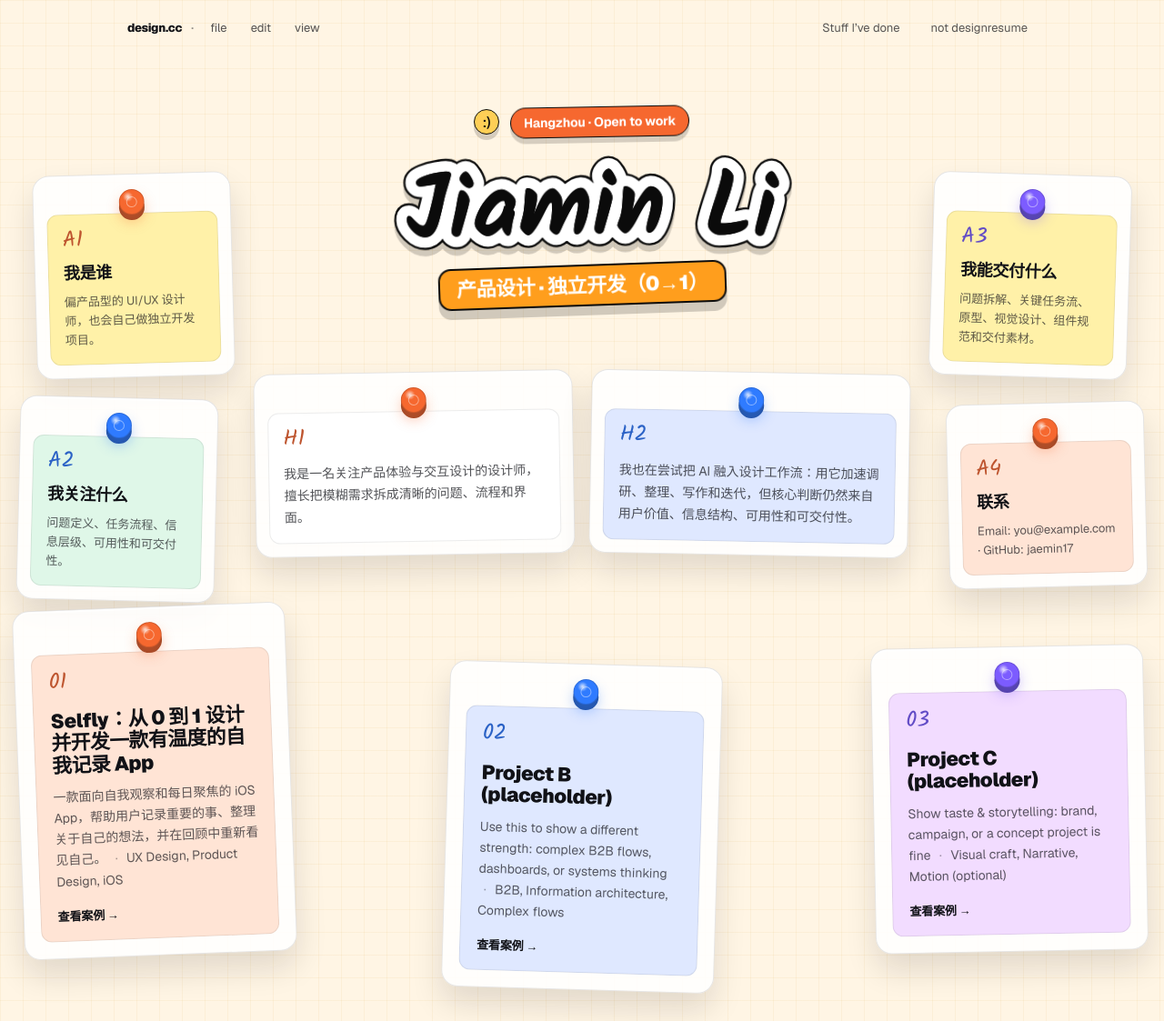
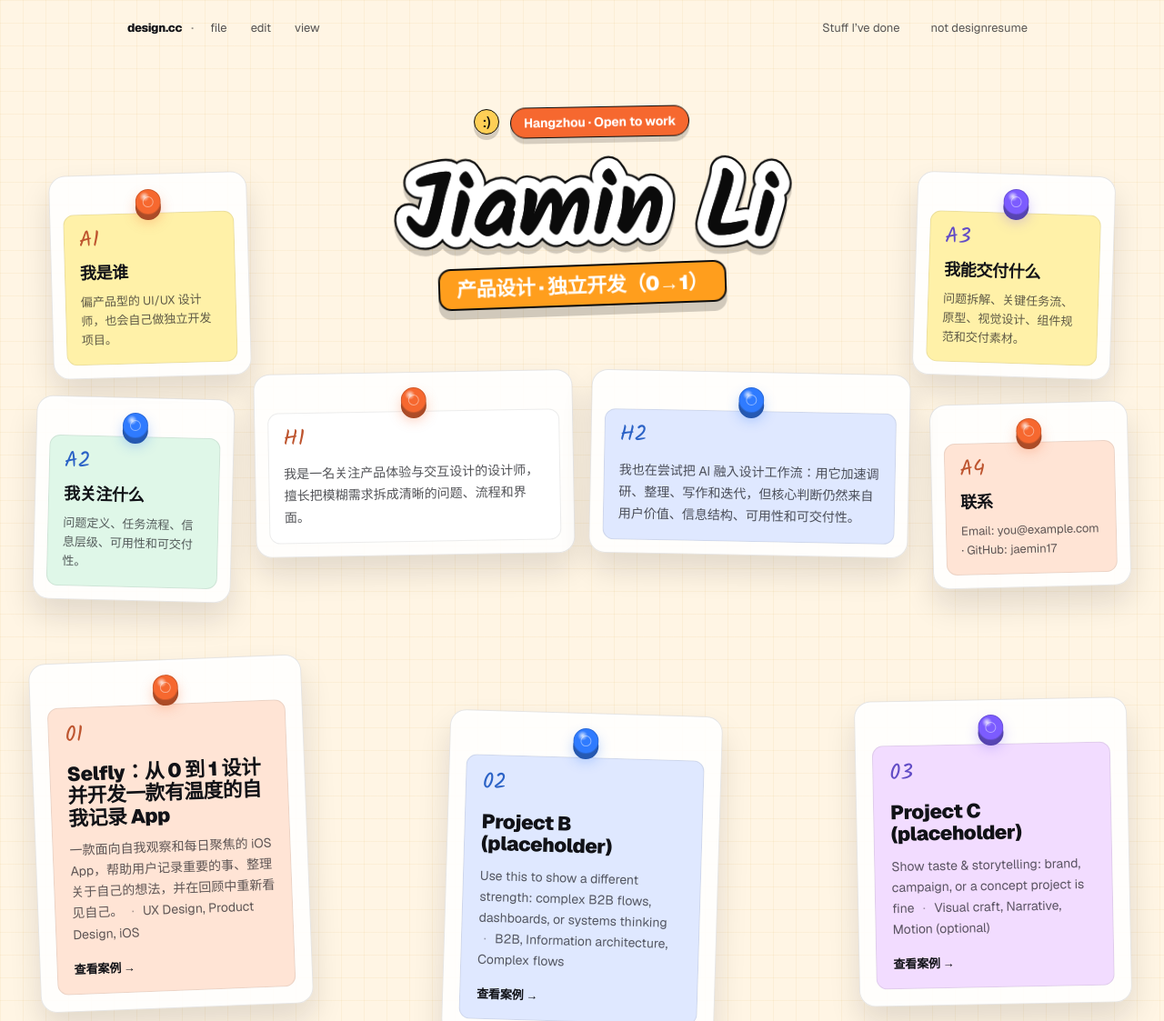
Before and after one commit to jaemin17/jaemin-portfolio, a Next.js app: page / in a window 1280 px wide. Shown: the whole page at 91% size. Built offline with nearby package versions, Linux system fonts and the light colour scheme.

Commit message:
Expand homepage wall horizontally

```diff
--- a/src/app/page.module.css
+++ b/src/app/page.module.css
@@ -1,7 +1,7 @@
 .main {
-  max-width: 1280px;
+  max-width: none;
   margin: 0 auto;
-  padding: 34px 20px 48px;
+  padding: 34px clamp(18px, 3vw, 56px) 48px;
   width: 100%;
 }
 
@@ -149,7 +149,7 @@
 
 .workItem:nth-child(1) {
   left: 0;
-  bottom: 24px;
+  bottom: -34px;
 }
 
 .workItem:nth-child(2) {
@@ -158,7 +158,7 @@
   --note-accent: #dfe8ff;
   --pin-color: #2f7bff;
   left: 50%;
-  bottom: 0;
+  bottom: -54px;
   transform: translateX(-50%) translateY(var(--note-offset)) rotate(var(--note-rotation));
 }
 
@@ -168,7 +168,7 @@
   --note-accent: #f2dcff;
   --pin-color: #7c5cff;
   right: 0;
-  bottom: 28px;
+  bottom: -30px;
 }
 
 .workLink {
```
